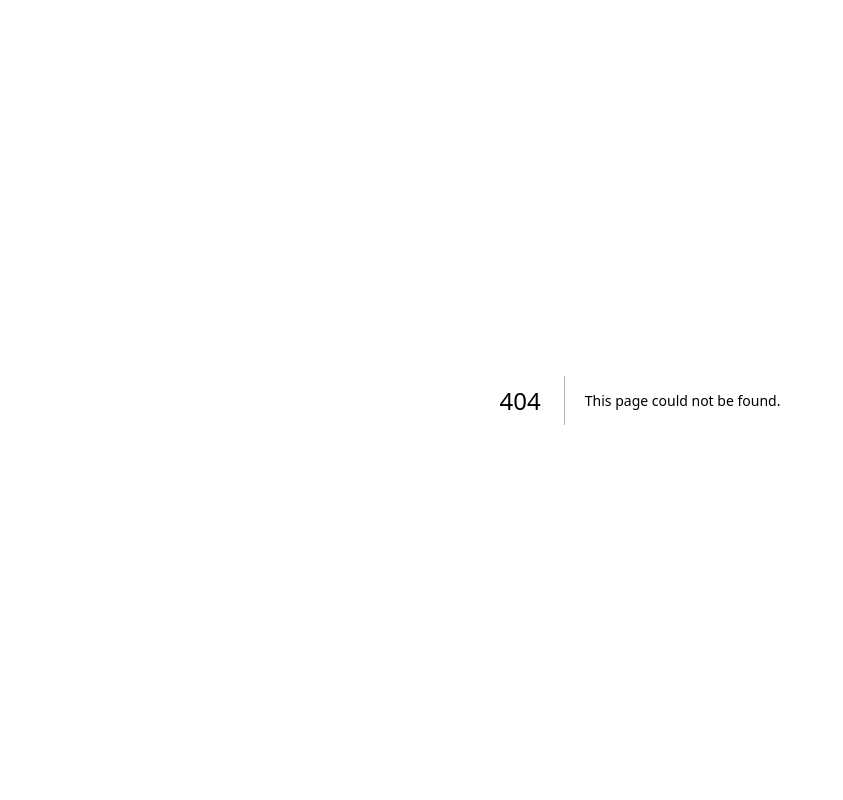
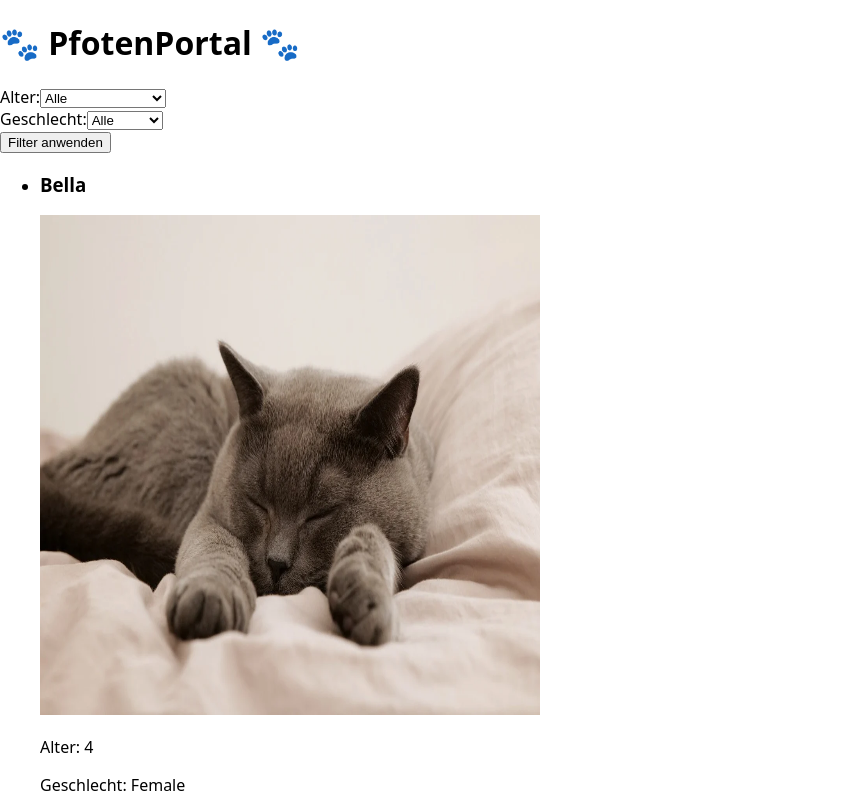
Before and after one commit to DErdmann1/Pfoten-Portal, a Next.js app: page /dogs in a window 1280 px wide. Before the commit this address had no page. Shown: the top 800 px of the page, without its empty margins (0-843 px from the left). Built offline with nearby package versions, Linux system fonts and the light colour scheme.

Commit message:
create pages

```diff
--- /dev/null
+++ b/pages/dogs.js
@@ -0,0 +1,72 @@
+import React, { useState } from "react";
+import List from "../components/Doglist/index.js";
+import animals from "../lib/data.js";
+
+function AnimalsPage() {
+  const [filteredItems, setFilteredItems] = useState(animals);
+  const [ageFilter, setAgeFilter] = useState("");
+  const [genderFilter, setGenderFilter] = useState("");
+  const [speciesFilter, setSpeciesFilter] = useState("");
+
+  const handleFilter = () => {
+    const filteredList = animals.filter((item) => {
+      if (genderFilter && item.gender !== genderFilter) {
+        return false;
+      }
+
+      if (ageFilter) {
+        const age = parseInt(item.age);
+        if (ageFilter === "0-5" && (age < 0 || age > 5)) {
+          return false;
+        } else if (ageFilter === "6-10" && (age < 6 || age > 10)) {
+          return false;
+        } else if (ageFilter === "10+" && age < 11) {
+          return false;
+        }
+      }
+
+      return true;
+    });
+
+    setFilteredItems(filteredList);
+  };
+
+  return (
+    <main>
+      <h1>🐾 PfotenPortal 🐾</h1>
+
+      <div>
+        <label htmlFor="ageFilter">Alter:</label>
+        <select
+          id="ageFilter"
+          value={ageFilter}
+          onChange={(e) => setAgeFilter(e.target.value)}
+        >
+          <option value="">Alle</option>
+          <option value="0-5">0-5 Jahre</option>
+          <option value="6-10">6-10 Jahre</option>
+          <option value="10+">Älter als 10 Jahre</option>
+        </select>
+      </div>
+
+      <div>
+        <label htmlFor="genderFilter">Geschlecht:</label>
+        <select
+          id="genderFilter"
+          value={genderFilter}
+          onChange={(e) => setGenderFilter(e.target.value)}
+        >
+          <option value="">Alle</option>
+          <option value="weiblich">Weiblich</option>
+          <option value="männlich">Männlich</option>
+        </select>
+      </div>
+
+      <button onClick={handleFilter}>Filter anwenden</button>
+
+      <List items={filteredItems} />
+    </main>
+  );
+}
+
+export default AnimalsPage;
--- a/pages/index.js
+++ b/pages/index.js
@@ -5,7 +5,9 @@ export default function HomePage() {
   return (
     <main>
       <h1>🐾 PfotenPortal 🐾</h1>
-      <Link href="/animals">Zur Pfotenseite </Link>
+      <Link href="/dogs">Zu unseren Hunden </Link>
+      <Link href="/cats">Zu unseren Katzen </Link>
+      <Link href="/smallanimals">Zu unseren Kleintieren </Link>
     </main>
   );
 }
```
Also changed, not shown: pages/cats.js (renamed from pages/animals.js, +21 -14 lines), pages/smallanimals.js (added, +72 -0 lines), components/Doglist/index.js (renamed from components/Animallist/index.js).
